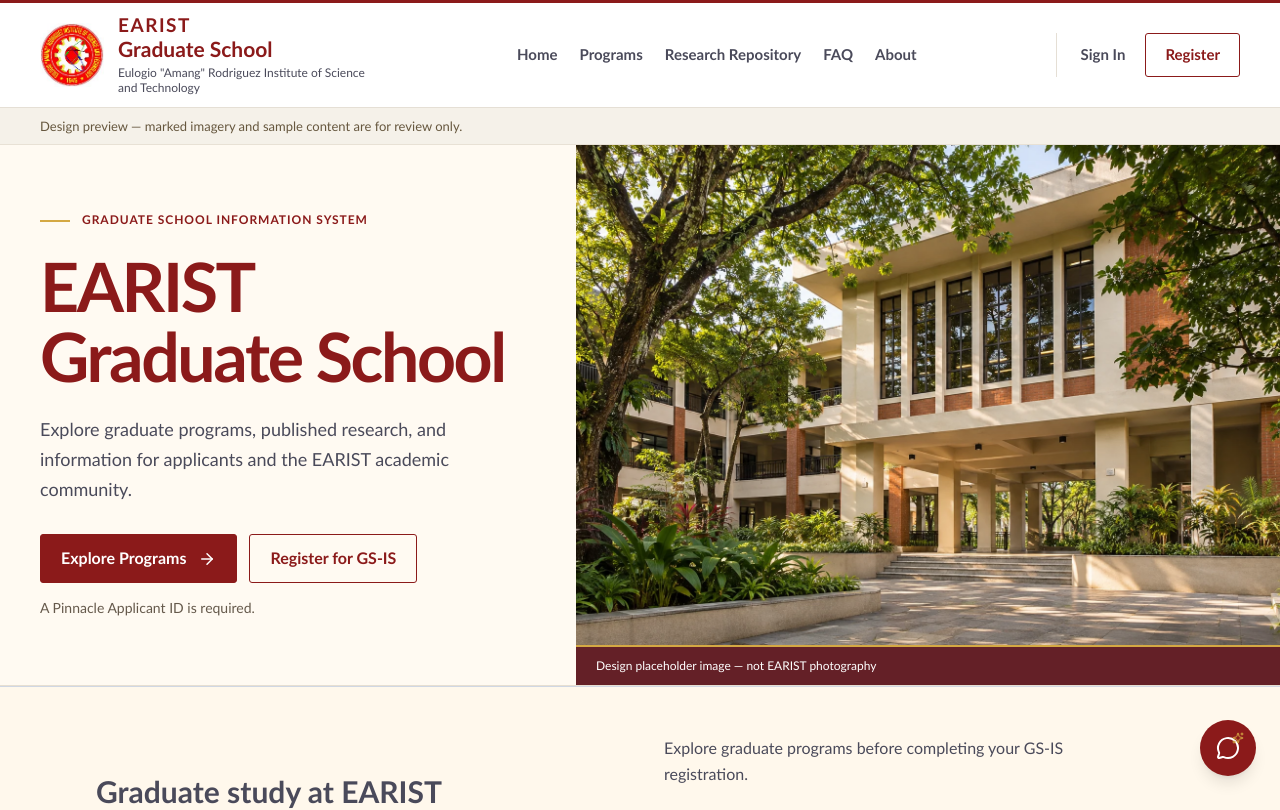
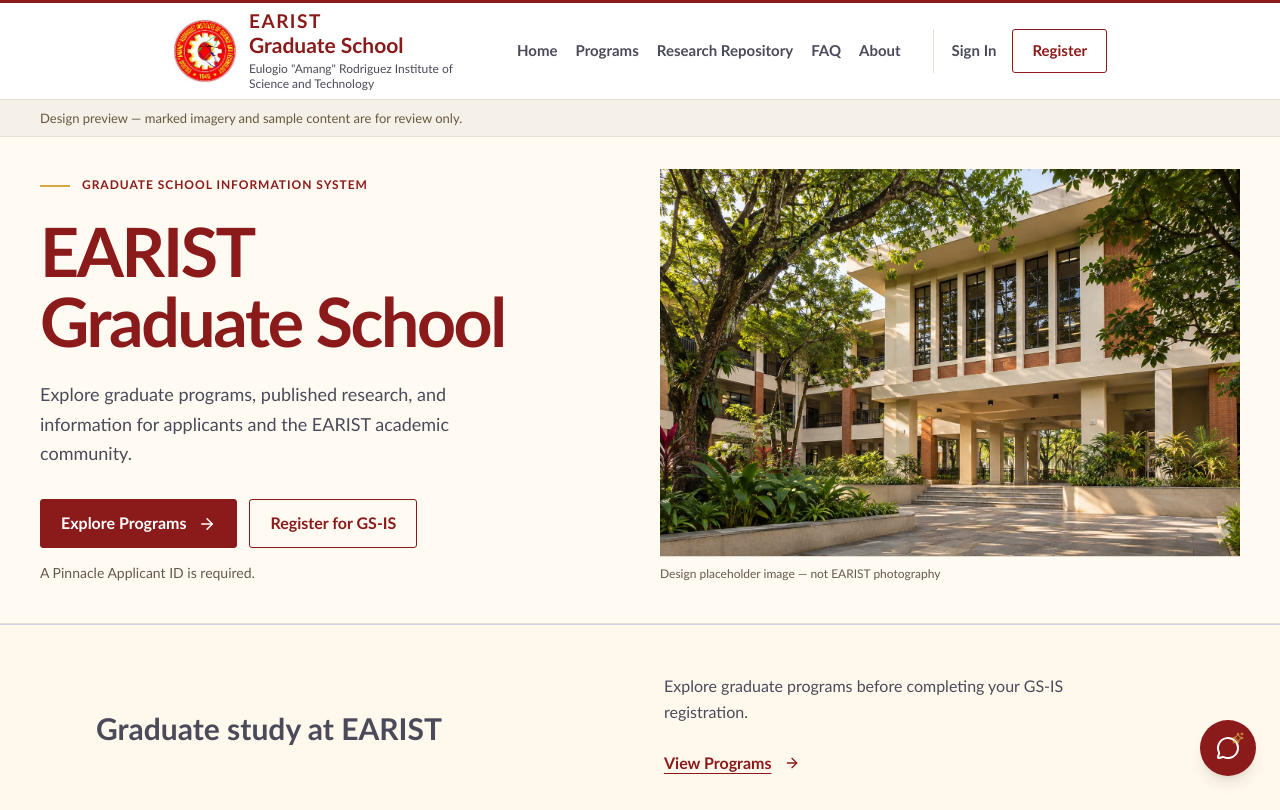
Before and after one commit to MuelTech/graduate-system, a Next.js app in the folder frontend/: page / in a window 1280 px wide. Shown: the top 810 px of the page. Built offline with nearby package versions, Linux system fonts and the light colour scheme.

Commit message:
fix: rebalance V2 masthead spacing and hero imagery

```diff
--- a/frontend/src/app/(public)/public-site.css
+++ b/frontend/src/app/(public)/public-site.css
@@ -41,15 +41,15 @@
 .earist-public .public-masthead__inner {
   display: flex;
   align-items: center;
-  justify-content: space-between;
-  gap: 24px;
-  min-height: 92px;
-  padding-block: 12px;
+  justify-content: center;
+  gap: 32px;
+  min-height: 88px;
+  padding-block: 8px;
 }
 .earist-public .public-masthead__identity {
   display: flex;
   align-items: center;
-  gap: 14px;
+  gap: 12px;
   min-width: 0;
   color: var(--earist-primary);
   text-decoration: none;
@@ -75,7 +75,7 @@
   font-weight: 600;
 }
 .earist-public .public-masthead__full-name {
-  max-width: 260px;
+  max-width: 236px;
   margin-top: 4px;
   color: var(--earist-body-text);
   font-size: 12px;
@@ -121,6 +121,7 @@
   align-items: center;
   justify-content: center;
   flex-shrink: 0;
+  margin-left: auto;
   border: 1px solid #dfd7cb;
   border-radius: 3px;
   color: var(--earist-primary);
@@ -172,10 +173,14 @@
 .earist-public .public-hero__composition {
   display: grid;
   grid-template-columns: minmax(0, 1fr);
+  width: min(100% - 48px, 1200px);
+  margin-inline: auto;
+  gap: 28px;
+  padding-block: 32px;
 }
 .earist-public .public-hero__copy {
   align-self: center;
-  padding: 48px 24px;
+  padding: 0;
 }
 .earist-public .public-hero__institution {
   display: none;
@@ -295,6 +300,19 @@
   font-size: 12px;
   line-height: 1.5;
 }
+.earist-public .public-hero__visual {
+  align-self: center;
+}
+.earist-public .public-hero__visual .public-preview-image__frame {
+  flex: none;
+  aspect-ratio: 16 / 9;
+}
+.earist-public .public-hero__visual .public-preview-image__caption {
+  padding: 8px 0;
+  border-top: 1px solid #e2dacd;
+  background: transparent;
+  color: #65594b;
+}
 .earist-public .public-masthead__identity:focus-visible,
 .earist-public .public-masthead__link:focus-visible,
 .earist-public .public-masthead__register:focus-visible,
@@ -307,17 +325,14 @@
 
 @media (min-width: 960px) {
   .earist-public .public-hero__composition {
-    grid-template-columns: minmax(0, 45fr) minmax(0, 55fr);
-    min-height: 540px;
-  }
-  .earist-public .public-hero__copy {
-    padding: 52px 40px 52px max(24px, calc((100vw - 1200px) / 2));
+    grid-template-columns: minmax(0, 1fr) minmax(0, 1fr);
+    gap: 40px;
   }
   .earist-public .public-hero__title {
     font-size: 64px;
   }
-  .earist-public .public-preview-image__frame {
-    aspect-ratio: auto;
+  .earist-public .public-hero__visual .public-preview-image__frame {
+    aspect-ratio: 3 / 2;
   }
   .earist-public .public-hero__visual .public-preview-image__image {
     position: absolute;
@@ -328,14 +343,14 @@
   .earist-public .public-masthead__desktop-nav {
     display: flex;
     align-items: center;
-    gap: 22px;
+    gap: 18px;
   }
   .earist-public .public-masthead__desktop-account {
     display: flex;
     align-items: center;
-    gap: 20px;
+    gap: 16px;
     border-left: 1px solid #e5dfd5;
-    padding-left: 24px;
+    padding-left: 18px;
   }
   .earist-public .public-masthead__menu-toggle,
   .earist-public .public-masthead__panel {
@@ -378,7 +393,12 @@
     font-size: 12px;
   }
   .earist-public .public-hero__copy {
-    padding: 36px 20px 38px;
+    padding: 0;
+  }
+  .earist-public .public-hero__composition {
+    width: calc(100% - 36px);
+    gap: 24px;
+    padding-block: 28px;
   }
   .earist-public .public-hero__institution {
     display: block;
--- a/frontend/src/components/landing/hero-section.tsx
+++ b/frontend/src/components/landing/hero-section.tsx
@@ -39,7 +39,7 @@ export function HeroSection() {
         <PreviewImage
           image={hero.image}
           className="public-hero__visual"
-          sizes="(min-width: 960px) 55vw, 100vw"
+          sizes="(min-width: 1248px) 580px, (min-width: 960px) calc((100vw - 88px) / 2), (min-width: 600px) calc(100vw - 48px), calc(100vw - 36px)"
           priority
         />
       </div>
```
Also changed, not shown: 1 other file (tests, documents, lock files or other folders).
